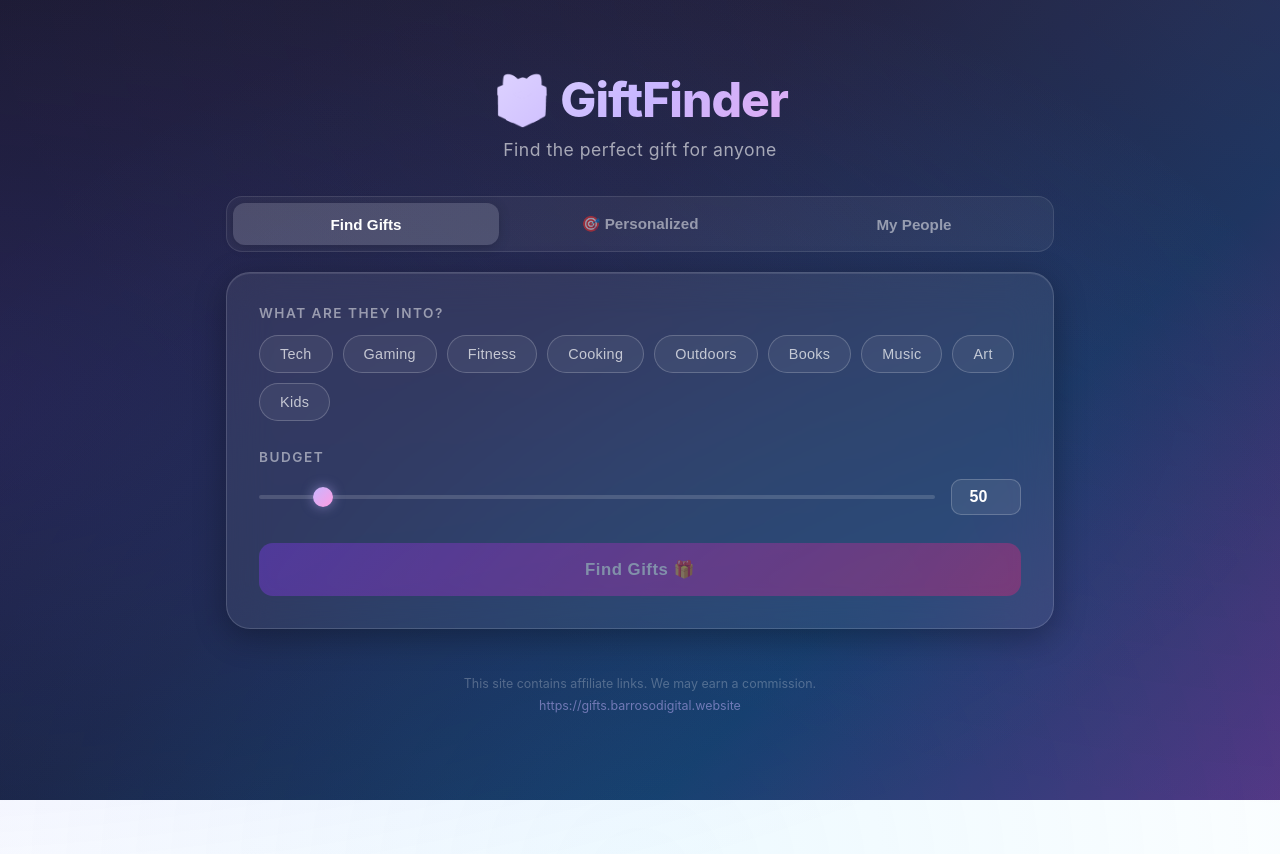
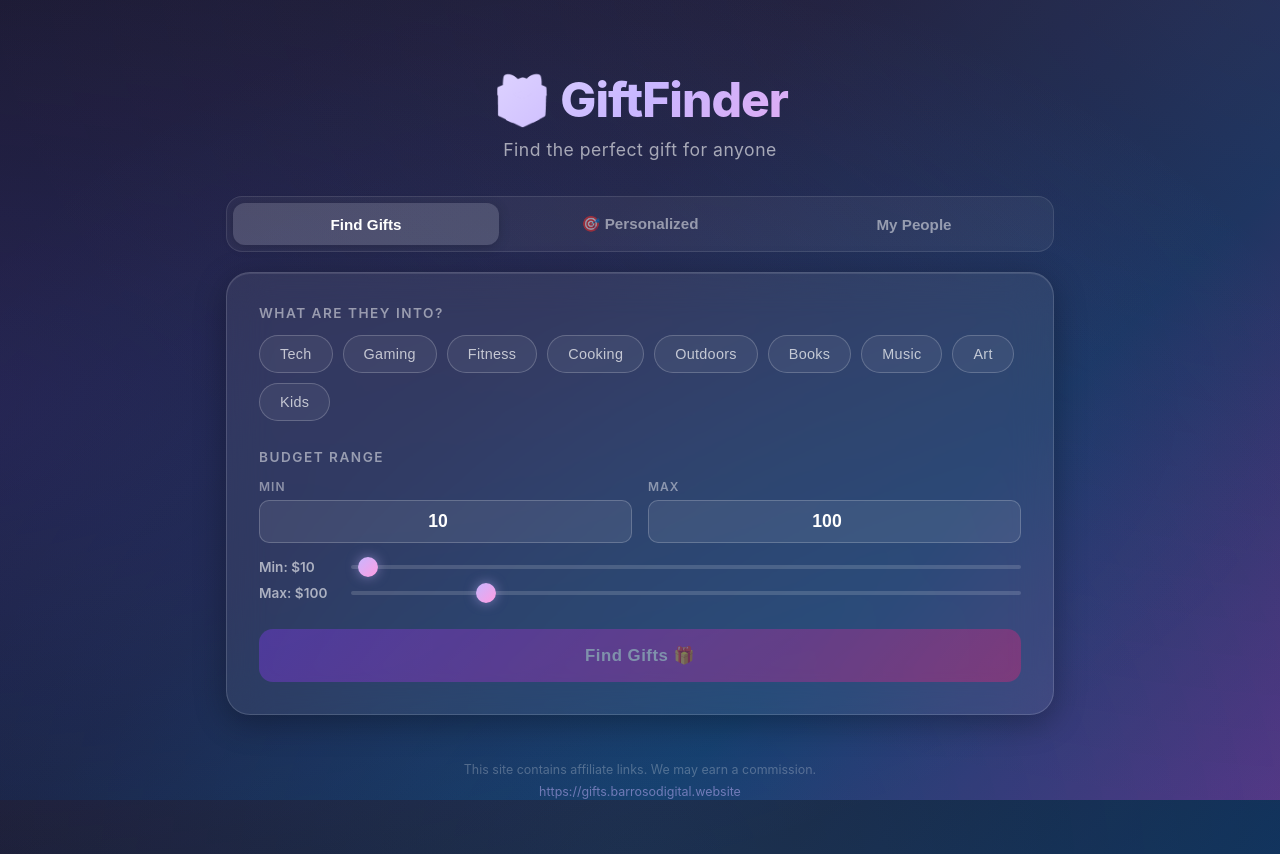
Before and after one commit to barroso2223/giftfinder, a React (Create React App) app in the folder frontend/: page / in a window 1280 px wide. Before the commit the page ends 800 px from the top, so only its background shows below. Built offline with nearby package versions, Linux system fonts and the light colour scheme.

Commit message:
Add budget range min/max sliders, high price gift items

```diff
--- a/frontend/src/App.css
+++ b/frontend/src/App.css
@@ -1146,6 +1146,92 @@ footer a:hover {
   border-color: rgba(200, 182, 255, 0.5);
 }
 
+.budget-range {
+  margin-bottom: 28px;
+}
+
+.budget-row {
+  display: flex;
+  gap: 16px;
+  margin-bottom: 16px;
+}
+
+.budget-field {
+  flex: 1;
+  display: flex;
+  flex-direction: column;
+  gap: 6px;
+}
+
+.budget-field label {
+  font-size: 0.75rem;
+  font-weight: 600;
+  text-transform: uppercase;
+  letter-spacing: 1px;
+  color: rgba(255, 255, 255, 0.45);
+}
+
+.budget-sliders {
+  display: flex;
+  flex-direction: column;
+  gap: 10px;
+}
+
+.budget-sliders input[type="range"] {
+  width: 100%;
+  -webkit-appearance: none;
+  height: 4px;
+  border-radius: 4px;
+  background: rgba(255, 255, 255, 0.15);
+  outline: none;
+}
+
+.budget-sliders input[type="range"]::-webkit-slider-thumb {
+  -webkit-appearance: none;
+  width: 20px;
+  height: 20px;
+  border-radius: 50%;
+  background: linear-gradient(135deg, #c8b6ff, #ff9de2);
+  cursor: pointer;
+  box-shadow: 0 0 12px rgba(200, 182, 255, 0.5);
+  transition: transform 0.2s;
+}
+
+.budget-sliders input[type="range"]::-webkit-slider-thumb:hover {
+  transform: scale(1.2);
+}
+
+.budget-input {
+  width: 100%;
+  padding: 10px 14px;
+  background: rgba(255, 255, 255, 0.08);
+  border: 1px solid rgba(255, 255, 255, 0.2);
+  border-radius: 10px;
+  color: #fff;
+  font-size: 1.1rem;
+  font-weight: 700;
+  text-align: center;
+  outline: none;
+  transition: border-color 0.2s;
+}
+
+.budget-input:focus {
+  border-color: rgba(200, 182, 255, 0.5);
+}
+
+.slider-row {
+  display: flex;
+  align-items: center;
+  gap: 12px;
+}
+
+.slider-label {
+  font-size: 0.85rem;
+  font-weight: 600;
+  color: rgba(255, 255, 255, 0.6);
+  min-width: 80px;
+}
+
 @media (max-width: 480px) {
   .form-row {
     grid-template-columns: 1fr;
--- a/frontend/src/App.js
+++ b/frontend/src/App.js
@@ -832,7 +832,7 @@ function parseNotesToGifts(notes, age, gender, budget) {
   return gifts.slice(0, 8); // max 8 dynamic results
 }
 
-function getCuratedGifts(interests, budget) {
+function getCuratedGifts(interests, budgetMin, budgetMax) {
   const results = [];
   const seen = new Set();
   for (const interest of interests) {
@@ -842,7 +842,14 @@ function getCuratedGifts(interests, budget) {
         const minPrice = parseInt(
           gift.price_range.split("-")[0].replace("$", ""),
         );
-        if (minPrice <= budget && !seen.has(gift.name)) {
+        const maxPrice = parseInt(
+          gift.price_range.split("-")[1].replace("$", ""),
+        );
+        if (
+          minPrice <= budgetMax &&
+          maxPrice >= budgetMin &&
+          !seen.has(gift.name)
+        ) {
           seen.add(gift.name);
           results.push({
             ...gift,
@@ -859,17 +866,14 @@ function getCuratedGifts(interests, budget) {
 function getPersonalizedGifts(form) {
   const {
     interests = [],
-    budget = 50,
+    budgetMin = 10,
+    budgetMax = 100,
     age = "",
     gender = "",
     notes = "",
   } = form;
-
-  // Dynamic gifts from notes — always first
-  const dynamicGifts = parseNotesToGifts(notes, age, gender, budget);
-
-  // Curated gifts from interests
-  const curatedGifts = getCuratedGifts(interests, budget);
+  const dynamicGifts = parseNotesToGifts(notes, age, gender, budgetMax);
+  const curatedGifts = getCuratedGifts(interests, budgetMin, budgetMax);
 
   // Merge — dynamic first, then curated, deduplicated, max 10
   const seen = new Set(dynamicGifts.map((g) => g.name));
@@ -932,7 +936,8 @@ function PersonForm({ person, onSave, onCancel, isPersonalized = false }) {
       gender: "",
       occasion: "",
       interests: [],
-      budget: 50,
+      budgetMin: 10,
+      budgetMax: 100,
       birthday: "",
       notes: "",
     },
@@ -1056,31 +1061,97 @@ function PersonForm({ person, onSave, onCancel, isPersonalized = false }) {
       </div>
 
       <div className="form-group">
-        <label>Budget: ${form.budget}</label>
-        <div className="budget">
-          <input
-            type="range"
-            min="10"
-            max="500"
-            step="5"
-            value={form.budget}
-            onChange={(e) =>
-              setForm({ ...form, budget: Number(e.target.value) })
-            }
-          />
+        <div className="form-group">
+          <label>Budget Range</label>
+          <div className="budget-range">
+            <div className="budget-row">
+              <div className="budget-field">
+                <label>Min</label>
                 <input
                   type="number"
                   className="budget-input"
-            min="10"
-            max="500"
-            value={form.budget}
+                  min="0"
+                  max={(form.budgetMax || 100) - 5}
+                  value={form.budgetMin || 10}
                   onChange={(e) =>
                     setForm({
                       ...form,
-                budget: Math.min(500, Math.max(10, Number(e.target.value))),
+                      budgetMin: Math.min(
+                        (form.budgetMax || 100) - 5,
+                        Math.max(0, Number(e.target.value)),
+                      ),
                     })
                   }
                 />
+              </div>
+              <div className="budget-field">
+                <label>Max</label>
+                <input
+                  type="number"
+                  className="budget-input"
+                  min={(form.budgetMin || 10) + 5}
+                  max="500"
+                  value={form.budgetMax || 100}
+                  onChange={(e) =>
+                    setForm({
+                      ...form,
+                      budgetMax: Math.min(
+                        500,
+                        Math.max(
+                          (form.budgetMin || 10) + 5,
+                          Number(e.target.value),
+                        ),
+                      ),
+                    })
+                  }
+                />
+              </div>
+            </div>
+            <div className="budget-sliders">
+              <div className="slider-row">
+                <span className="slider-label">
+                  Min: ${form.budgetMin || 10}
+                </span>
+                <input
+                  type="range"
+                  min="0"
+                  max="500"
+                  step="5"
+                  value={form.budgetMin || 10}
+                  onChange={(e) =>
+                    setForm({
+                      ...form,
+                      budgetMin: Math.min(
+                        Number(e.target.value),
+                        (form.budgetMax || 100) - 5,
+                      ),
+                    })
+                  }
+                />
+              </div>
+              <div className="slider-row">
+                <span className="slider-label">
+                  Max: ${form.budgetMax || 100}
+                </span>
+                <input
+                  type="range"
+                  min="0"
+                  max="500"
+                  step="5"
+                  value={form.budgetMax || 100}
+                  onChange={(e) =>
+                    setForm({
+                      ...form,
+                      budgetMax: Math.max(
+                        Number(e.target.value),
+                        (form.budgetMin || 10) + 5,
+                      ),
+                    })
+                  }
+                />
+              </div>
+            </div>
+          </div>
         </div>
       </div>
 
@@ -1130,7 +1201,8 @@ function PersonForm({ person, onSave, onCancel, isPersonalized = false }) {
 function App() {
   const [activeTab, setActiveTab] = useState("find");
   const [selected, setSelected] = useState([]);
-  const [budget, setBudget] = useState(50);
+  const [budgetMin, setBudgetMin] = useState(10);
+  const [budgetMax, setBudgetMax] = useState(100);
   const [gifts, setGifts] = useState([]);
   const [searched, setSearched] = useState(false);
   const [people, setPeople] = useState(() => {
@@ -1154,17 +1226,23 @@ function App() {
     if (!selected.length) return;
     if (giftingFor) {
       setGifts(
-        getPersonalizedGifts({ ...giftingFor, interests: selected, budget }),
+        getPersonalizedGifts({
+          ...giftingFor,
+          interests: selected,
+          budgetMin,
+          budgetMax,
+        }),
       );
     } else {
-      setGifts(getCuratedGifts(selected, budget));
+      setGifts(getCuratedGifts(selected, budgetMin, budgetMax));
     }
     setSearched(true);
   };
 
   const findGiftsForPerson = (person) => {
     setSelected(person.interests.length ? person.interests : []);
-    setBudget(person.budget || 50);
+    setBudgetMin(person.budgetMin || 10);
+    setBudgetMax(person.budgetMax || 100);
     setGiftingFor(person);
     setActiveTab("find");
     setGifts(getPersonalizedGifts(person));
@@ -1263,26 +1341,78 @@ function App() {
                 </button>
               ))}
             </div>
-            <h2>Budget</h2>
-            <div className="budget">
-              <input
-                type="range"
-                min="10"
-                max="500"
-                step="5"
-                value={budget}
-                onChange={(e) => setBudget(Number(e.target.value))}
-              />
+            <h2>Budget Range</h2>
+            <div className="budget-range">
+              <div className="budget-row">
+                <div className="budget-field">
+                  <label>Min</label>
                   <input
                     type="number"
                     className="budget-input"
-                min="10"
+                    min="0"
+                    max={budgetMax - 5}
+                    value={budgetMin}
+                    onChange={(e) =>
+                      setBudgetMin(
+                        Math.min(
+                          budgetMax - 5,
+                          Math.max(0, Number(e.target.value)),
+                        ),
+                      )
+                    }
+                  />
+                </div>
+                <div className="budget-field">
+                  <label>Max</label>
+                  <input
+                    type="number"
+                    className="budget-input"
+                    min={budgetMin + 5}
                     max="500"
-                value={budget}
+                    value={budgetMax}
                     onChange={(e) =>
-                  setBudget(Math.min(500, Math.max(10, Number(e.target.value))))
+                      setBudgetMax(
+                        Math.min(
+                          500,
+                          Math.max(budgetMin + 5, Number(e.target.value)),
+                        ),
+                      )
                     }
                   />
+                </div>
+              </div>
+              <div className="budget-sliders">
+                <div className="slider-row">
+                  <span className="slider-label">Min: ${budgetMin}</span>
+                  <input
+                    type="range"
+                    min="5"
+                    max="500"
+                    step="5"
+                    value={budgetMin}
+                    onChange={(e) =>
+                      setBudgetMin(
+                        Math.min(Number(e.target.value), budgetMax - 5),
+                      )
+                    }
+                  />
+                </div>
+                <div className="slider-row">
+                  <span className="slider-label">Max: ${budgetMax}</span>
+                  <input
+                    type="range"
+                    min="5"
+                    max="500"
+                    step="5"
+                    value={budgetMax}
+                    onChange={(e) =>
+                      setBudgetMax(
+                        Math.max(Number(e.target.value), budgetMin + 5),
+                      )
+                    }
+                  />
+                </div>
+              </div>
             </div>
             <button
               className="search-btn"
```
Lines whose indentation alone changed are shown as unchanged.
